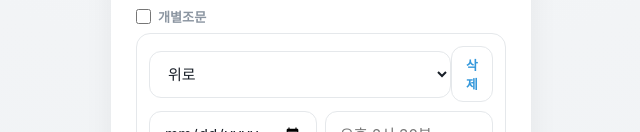
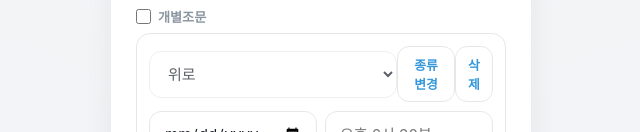
Before and after one commit to ssung123-del/funeral-app, a plain HTML site: page index.html in a window 1280 px wide. Shown: the part 668-800 px from the top of the page, 319-959 px from the left. Drawn offline with nearby package versions, Linux system fonts and the light colour scheme; a web font is replaced by a local one.

Commit message:
교구장 일반 조문 일정을 위로로 기본 고정

```diff
--- a/index.html
+++ b/index.html
@@ -903,6 +903,7 @@
       const isDistrict = mode === "district";
       els.relationField.classList.toggle("hidden", !isDistrict);
       els.goTag.classList.toggle("hidden", isDistrict);
+      for (const row of schedules.children) refreshKind(row, schedules);
     }
 
     const schedules = document.getElementById("schedules");
@@ -911,6 +912,13 @@
 
     function isIndividualVisit(container) {
       return (container === schedules ? els.individualVisit : detailVisit).checked;
+    }
+
+    function refreshKind(row, container) {
+      const kind = row.querySelector(".kind");
+      const locked = currentMode === "district" && !isIndividualVisit(container) && kind.value === "위로";
+      kind.disabled = locked;
+      row.querySelector(".change-kind").hidden = !locked;
     }
 
     function refreshDeparture(row, individual) {
@@ -932,7 +940,8 @@
           <select aria-label="일정 종류" class="kind">
             <option>위로</option><option>입관</option><option>천국환송</option><option>발인</option>
           </select>
-          <button type="button" class="outline-btn">삭제</button>
+          <button type="button" class="outline-btn change-kind" hidden>종류 변경</button>
+          <button type="button" class="outline-btn remove-event">삭제</button>
         </div>
         <div class="row inline-2">
           <input type="date" aria-label="일정 날짜">
@@ -950,7 +959,16 @@
       row.querySelector(".kind").addEventListener("change", () => refreshDeparture(row, isIndividualVisit(container)));
       refreshDeparture(row, isIndividualVisit(container));
       row.querySelector(".place").value = data.place || "";
-      row.querySelector("button").onclick = () => row.remove();
+      const kind = row.querySelector(".kind");
+      const changeKind = row.querySelector(".change-kind");
+      changeKind.onclick = () => {
+        kind.disabled = false;
+        changeKind.hidden = true;
+        kind.focus();
+      };
+      kind.addEventListener("change", () => refreshKind(row, container));
+      refreshKind(row, container);
+      row.querySelector(".remove-event").onclick = () => row.remove();
       container.appendChild(row);
     }
 
@@ -1106,6 +1124,7 @@
     }
 
     function nextKind(container) {
+      if (currentMode === "district" && !isIndividualVisit(container)) return "위로";
       const kinds = [...container.querySelectorAll(".kind")].map(field => field.value);
       const choices = isIndividualVisit(container) ? ["발인", "입관"] : ["위로", "입관", "천국환송", "발인"];
       return choices.find(kind => !kinds.includes(kind)) || choices[0];
@@ -1123,7 +1142,10 @@
             const kind = row.querySelector(".kind");
             if (kind.value === (visit.checked ? "위로" : "발인")) kind.value = visit.checked ? "발인" : "위로";
           }
-          for (const item of container.children) refreshDeparture(item, visit.checked);
+          for (const item of container.children) {
+            refreshKind(item, container);
+            refreshDeparture(item, visit.checked);
+          }
         });
       }
       document.getElementById("addSchedule").onclick = () => addSchedule(schedules, { kind: nextKind(schedules) });
```
